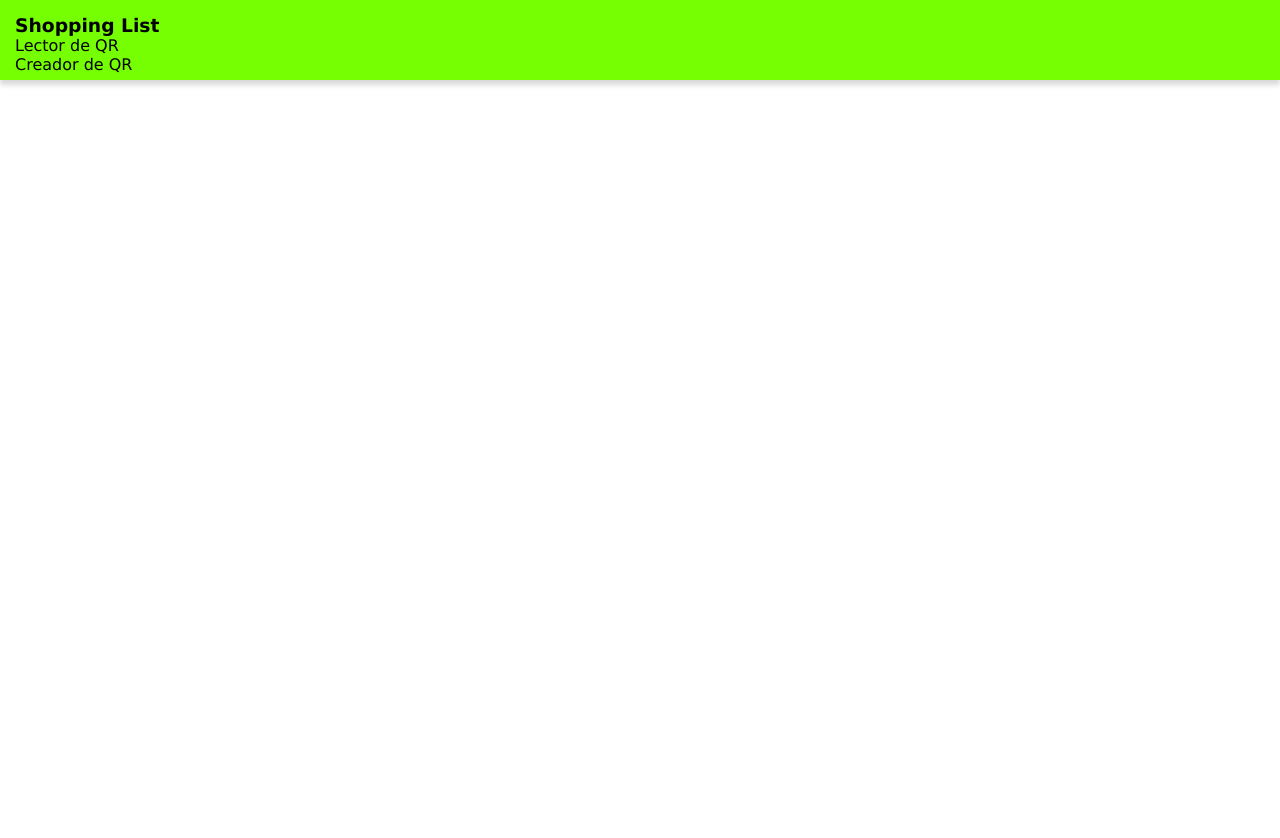
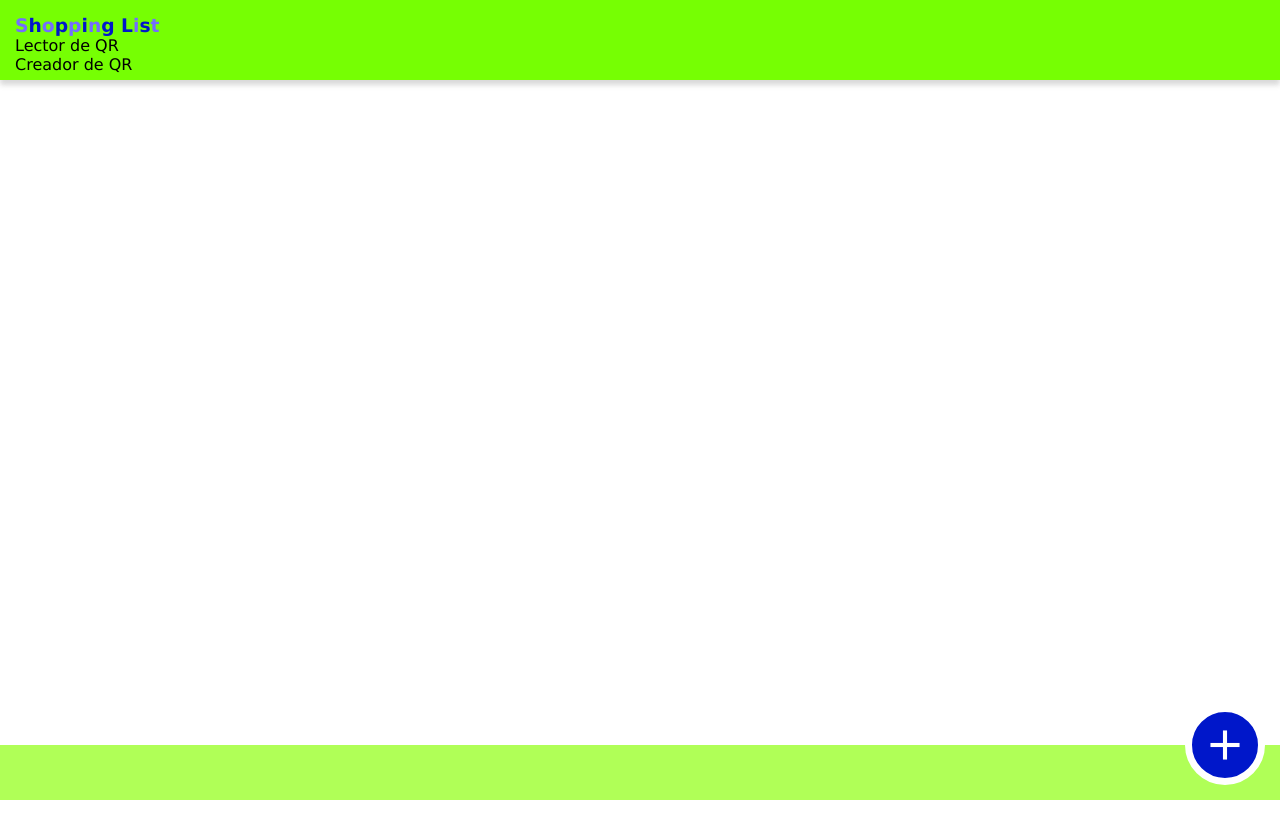
Before and after one commit to SrSato/shoppinglist, a plain HTML site: page index.html in a window 1280 px wide. Drawn offline with Linux system fonts and the light colour scheme.

Commit message:
cierre clase

```diff
--- /dev/null
+++ b/css/backup_google.css
@@ -0,0 +1,23 @@
+/* fallback */
+@font-face {
+    font-family: 'Material Icons';
+    font-style: normal;
+    font-weight: 400;
+    src: url("iconitos_material.woff2") format('woff2');
+  }
+
+  .material-icons {
+    font-family: 'Material Icons';
+    font-weight: normal;
+    font-style: normal;
+    font-size: 24px;
+    line-height: 1;
+    letter-spacing: normal;
+    text-transform: none;
+    display: inline-block;
+    white-space: nowrap;
+    word-wrap: normal;
+    direction: ltr;
+    -moz-font-feature-settings: 'liga';
+    -moz-osx-font-smoothing: grayscale;
+  }
--- a/css/layout.css
+++ b/css/layout.css
@@ -246,3 +246,11 @@ footer{
 #result{
     overflow: auto;
 }
+
+#supertitulo span:nth-child(even){
+    color: var(--sdark);
+}
+
+#supertitulo span:nth-child(odd){
+    color: var(--slight);
+}
--- a/index.html
+++ b/index.html
@@ -6,7 +6,7 @@
     <meta http-equiv="X-UA-Compatible" content="IE=edge">
     <meta name="viewport" content="width=device-width, initial-scale=1.0">
     <title>Shopping List Nules 2022</title>
-    <link href="https://fonts.googleapis.com/icon?family=Material+Icons" rel="stylesheet">
+    <link href="css/backup_google.css" rel="stylesheet">
     <link id="cssbueno" href="css/layout.css" rel="stylesheet">
     <script src="js/logica.js"></script>
     <script src="js/tiendas.js"></script>
@@ -19,9 +19,20 @@
 
 <body>
     <header>
-        <h3>Shopping List</h3>
+        <h3 id="supertitulo">Shopping List</h3>
         <div onclick="muestraModal('lectorQr')">Lector de QR</div>
         <div onclick="creaQr()">Creador de QR</div>
+
+        <script>
+            const frase = document.getElementById("supertitulo").innerHTML;
+            let res = "";
+            for(letra of frase){
+                res += `<span>${letra}</span>`;
+            }
+            document.getElementById("supertitulo").innerHTML  = res;
+        </script>
+
+
     </header>
 
     <main id="main">
@@ -47,12 +58,8 @@
             <div id="introprodCancel" class="button cancelar" onclick="limpiaProducto()">Cancelar</div>
             <div id="introprodGuardar" class="button" onclick="creaProducto()">Guardar</div>
         </div>
-<<<<<<< HEAD
-        <div id="infoprod" class="modalhija">
-=======
 
         <div id="infoprod" class="modalhija">
->>>>>>> e344d5f365a73fa824fd026e8cbbf0b9d7c7516d
         </div>
 
         <div id="lectorQr" class="modalhija">
```
Also changed, not shown: js/productos.js (+10 -3 lines), css/iconitos_material.woff2 (added).
